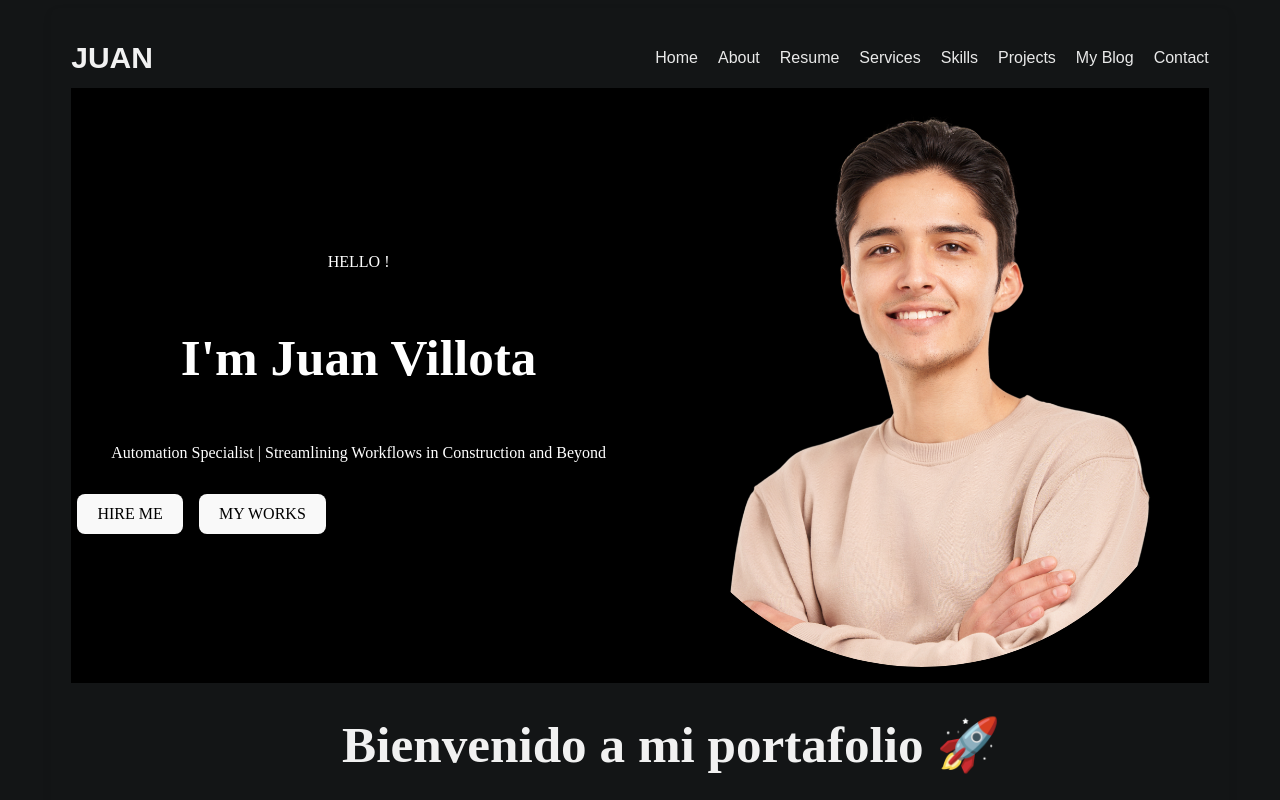
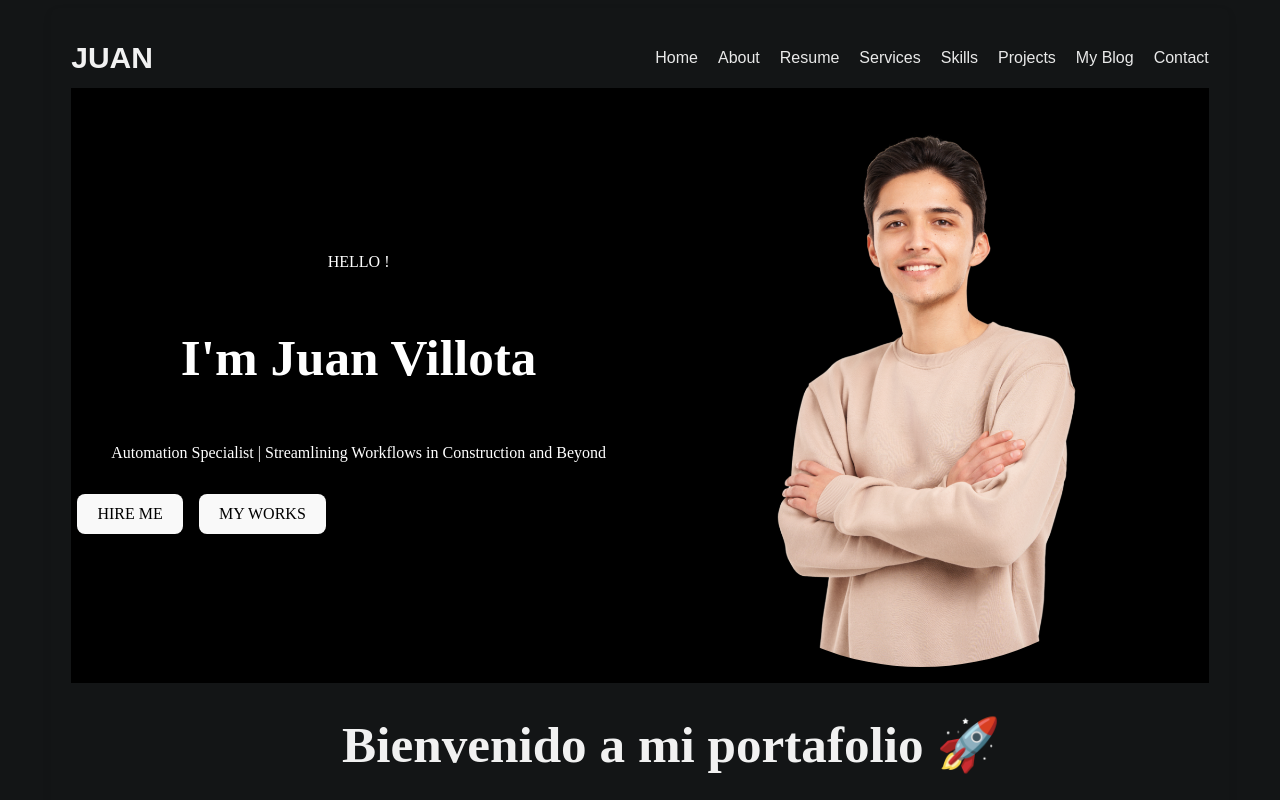
Before and after one commit to juanchovg1/mi-portafolio-frontend, a React (Vite) app: page / in a window 1280 px wide. Shown: the top 800 px of the page. Built offline with nearby package versions, Linux system fonts and the light colour scheme.

Commit message:
No code changes made.

```diff
--- a/src/components/ProfileSection.jsx
+++ b/src/components/ProfileSection.jsx
@@ -24,7 +24,7 @@ return (
         </div>
         <div className="profile-image">
         <img
-            src="/juan_nb.png" // Ensure the image is in the public folder
+            src="/juan_nb1.png" // Ensure the image is in the public folder
             alt="Juan Villota"
         />
         </div>
```
Also changed, not shown: public/juan_nb1.png (added).
